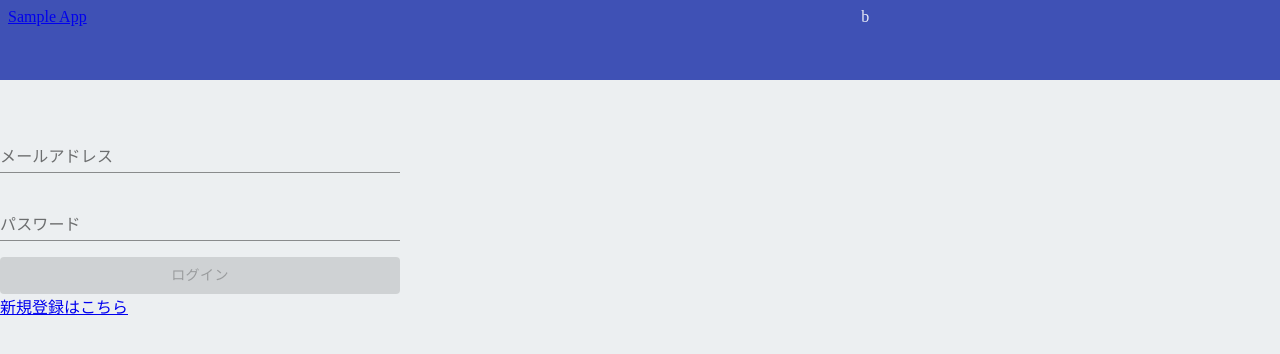
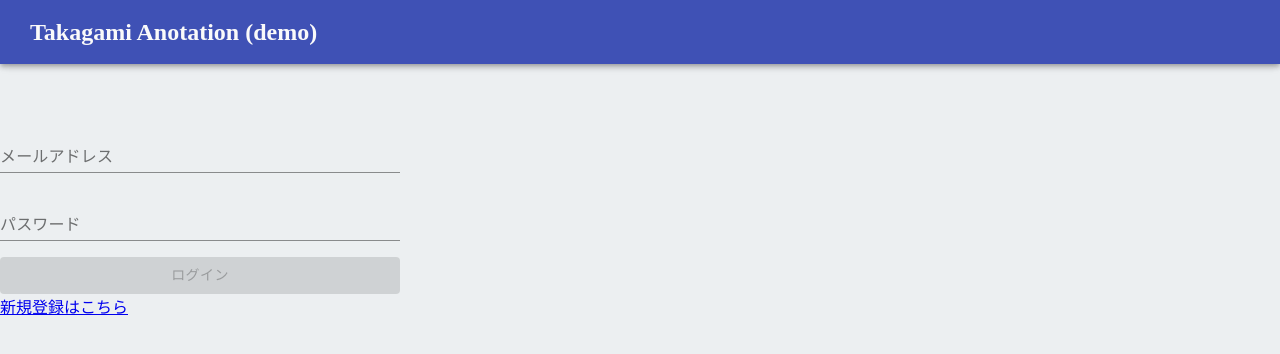
Before and after one commit to kumashun8/katagami2, a React (Create React App) app in the folder front/: page /login in a window 1280 px wide. Shown: the top 354 px of the page. Built offline with nearby package versions, Linux system fonts and the light colour scheme.

Commit message:
ヘッダー一応完成

```diff
--- /dev/null
+++ b/front/src/components/lv1/AppLogo.js
@@ -0,0 +1,25 @@
+import React from 'react';
+import { makeStyles } from '@material-ui/styles';
+import { Link } from 'react-router-dom';
+import { grey } from '@material-ui/core/colors';
+
+const useStyle = makeStyles(theme => ({
+  link: {
+    textDecoration: 'none'
+  },
+  logo: {
+    fontSize: props => props.size,
+    padding: props => props.size / 4,
+    margin: 0,
+    color: grey[50],
+  }
+}))
+export default function () {
+  const classes = useStyle({ size: 24 });
+
+  return (
+    <Link to='/' className={classes.link}>
+      <h1 className={classes.logo}> Takagami Anotation (demo)</h1>
+    </Link>
+  );
+}
--- a/front/src/components/lv1/UserIcon.js
+++ b/front/src/components/lv1/UserIcon.js
@@ -5,9 +5,9 @@ import { randomColor } from 'lib/color';
 
 const useStyle = makeStyles({
   icon: {
-    width: 32,
-    height: 32,
-    fontSize: 16,
+    width: props => props.size,
+    height: props => props.size,
+    fontSize: props => props.size / 2,
     paddingTop: 2,
     margin: '0 auto',
     backgroundColor: props => props.color[500],
@@ -15,8 +15,11 @@ const useStyle = makeStyles({
   },
 });
 
-export default function ({ email, id }) {
-  const classes = useStyle({color: randomColor(email)});
+export default function ({ email, id, size }) {
+  const classes = useStyle({
+    color: randomColor(email),
+    size: size
+  });
 
   return (
     <Avatar className={classes.icon}>
--- /dev/null
+++ b/front/src/components/lv2/UserMenu.js
@@ -0,0 +1,58 @@
+import React, { useState } from 'react';
+import { makeStyles } from '@material-ui/styles';
+import { Link } from 'react-router-dom';
+import {
+  IconButton,
+  Menu,
+  MenuItem
+} from '@material-ui/core';
+import { grey } from '@material-ui/core/colors';
+import UserIcon from 'components/lv1/UserIcon';
+import { currentUser } from 'lib/auth';
+
+const useStyle = makeStyles(theme => ({
+  link: {
+    textDecoration: 'none'
+  },
+  logo: {
+    fontSize: props => props.size,
+    padding: props => props.size / 4,
+    margin: 0,
+    color: grey[50],
+  }
+}))
+export default function () {
+  const [anchorEl, setAnchorEl] = useState(null);
+  const open = Boolean(anchorEl);
+
+  return (
+    <div>
+      <IconButton
+        aria-haspopup='true'
+        aria-controls='menu-appbar'
+        onClick={e => setAnchorEl(e.currentTarget)}
+      >
+        <UserIcon size={40} email='kk' />
+      </IconButton>
+      <Menu
+        id='menu-appbar'
+        anchorEl={anchorEl}
+        anchorOrigin={{
+          vertical: 'top',
+          horizontal: 'right',
+        }}
+        keepMounted
+        transformOrigin={{
+          vertical: 'top',
+          horizontal: 'right',
+        }}
+        open={open}
+        onClose={() => setAnchorEl(null)}
+      >
+        <MenuItem>マイページ</MenuItem>
+        <MenuItem >ログアウト</MenuItem>
+      </Menu>
+    </div>
+
+  );
+}
--- a/front/src/components/lv3/Comment.js
+++ b/front/src/components/lv3/Comment.js
@@ -58,7 +58,11 @@ export default function (props) {
   return (
     <Grid container spacing={2} className={classes.container}>
       <Grid item xs={1}>
-        <UserIcon id={userId} email={userEmail} />
+        <UserIcon
+          id={userId}
+          email={userEmail}
+          size={32}
+        />
       </Grid>
       <Grid item xs={5}>
         <TextField
--- a/front/src/components/lv3/Header.js
+++ b/front/src/components/lv3/Header.js
@@ -1,20 +1,19 @@
 import React from 'react';
-import { Link } from 'react-router-dom';
-import { Grid } from '@material-ui/core';
+import { Grid, AppBar, Toolbar, IconButton } from '@material-ui/core';
 import { makeStyles } from '@material-ui/styles';
 import { indigo } from '@material-ui/core/colors';
+import AppLogo from 'components/lv1/AppLogo';
+import { currentUser } from 'lib/auth';
+import UserMenu from 'components/lv2/UserMenu';
+import UserIcon from 'components/lv1/UserIcon';
 
 
 const useStyles = makeStyles(theme => ({
   container: {
-    width: '100vw',
-    height: 80,
-    position: 'fixed',
-    margin: 0,
-    top: 0,
-    backgroundColor: indigo[500],
-    color: indigo[50]
+    alignItems: 'center'
   },
+  item: {
+  }
 }));
 
 export default function (props) {
@@ -23,13 +22,22 @@ export default function (props) {
   } = props;
 
   const classes = useStyles();
+  const auth = currentUser();
 
   return (
-    <Grid container spacing={2} className={classes.container}>
-      <Grid item xs={8}>
-        <Link to='/'>Sample App</Link>
-      </Grid>
-      <Grid item xs={4} onClick={handleLogout}>b</Grid>
-    </Grid>
+    <AppBar postion='static'>
+      <Toolbar>
+        <Grid container className={classes.container}>
+          <Grid items xs={11}>
+            <AppLogo />
+          </Grid>
+          {auth && (
+            <Grid items xs={1}>
+              <UserMenu />
+            </Grid>
+          )}
+        </Grid>
+      </Toolbar>
+    </AppBar>
   );
 }
```
